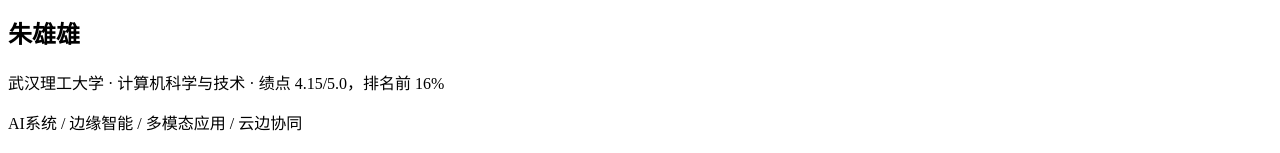
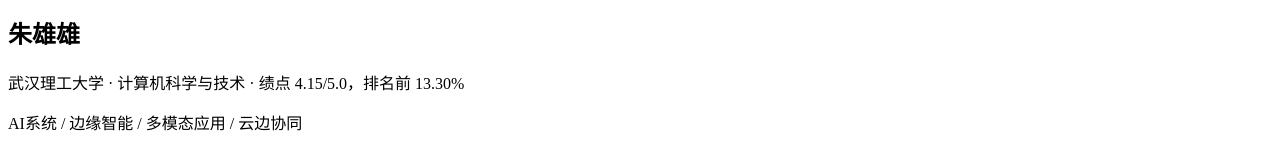
Before and after one commit to rainy-season-not-dividing/rainy-season-not-dividing.github.io, a Vue app: page / in a window 1280 px wide. Shown: the part 285-438 px from the top of the page. Built offline with nearby package versions, Linux system fonts and the light colour scheme; the HTML template or start-up script is replaced by a standard one.

Commit message:
rank change

```diff
--- a/src/data/site.ts
+++ b/src/data/site.ts
@@ -5,14 +5,14 @@
     '武汉理工大学计算机科学与技术专业本科生，聚焦 AI系统、边缘智能、多模态应用与工程落地，具备真实科研闭环与系统实现能力。',
   url: 'https://github.com/rainy-season-not-dividing/rainy-season-not-dividing.github.io',
   avatar: '/avatar.jpg',
-  tagline: '武汉理工大学 · 计算机科学与技术 · 绩点 4.15/5.0，排名前 16%',
+  tagline: '武汉理工大学 · 计算机科学与技术 · 绩点 4.15/5.0，排名前 13.30%',
   tags: ['AI系统', '边缘智能', '多模态应用', '云边协同', '工程落地'],
   education: {
     school: '武汉理工大学',
     major: '计算机科学与技术',
     degree: '本科',
     gpa: '4.154/5.0（91.54/100）',
-    rank: '31/233（13.30 %）',
+    rank: '31/233（13.30%）',
     period: '2023.09 - 2027.06'
   },
   links: {
```
